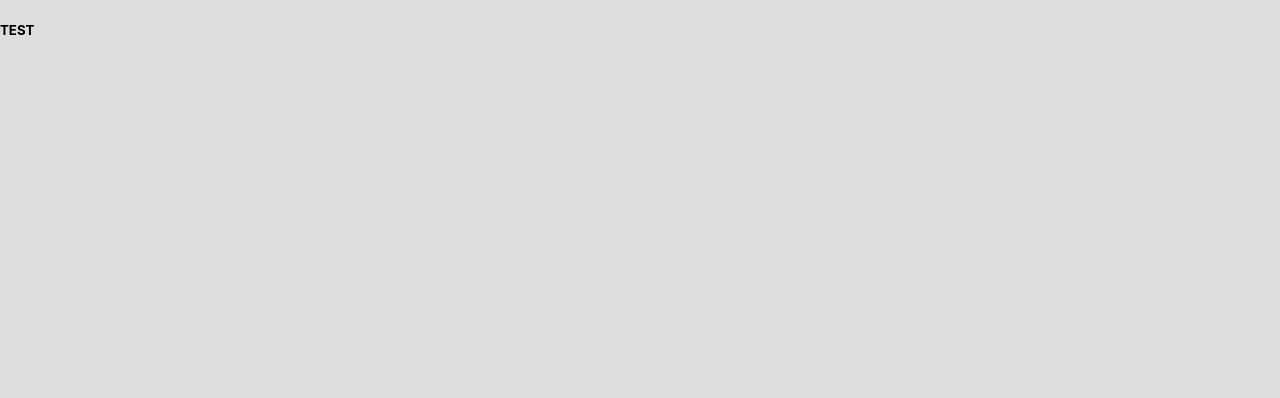
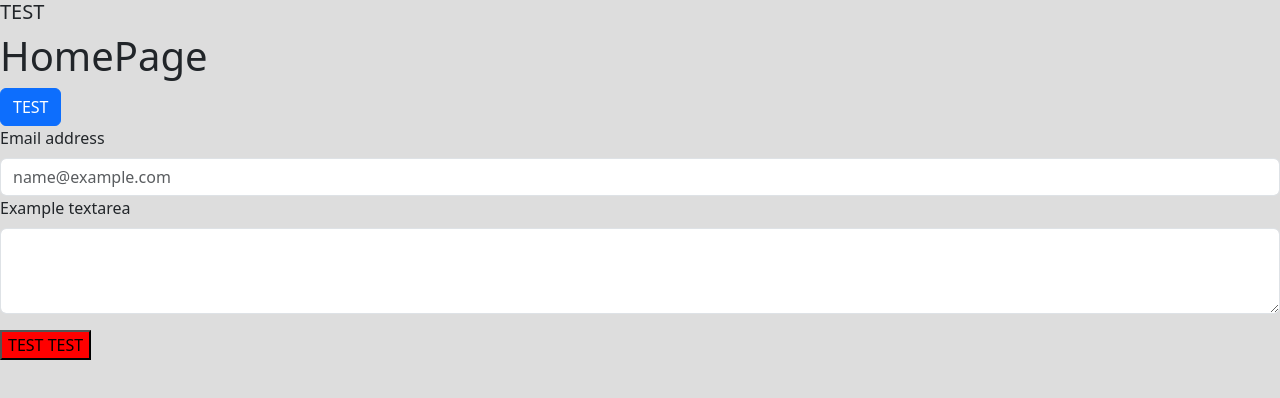
Before and after one commit to jolly01008/booking-hostel-website-frontend, a React (Create React App) app: page /api/hostels in a window 1280 px wide. Before the commit this address had no page. Shown: the top 398 px of the page. Built offline with nearby package versions, Linux system fonts and the light colour scheme.

Commit message:
feat:install react-bootstrap & styled-components & axios

```diff
--- a/package.json
+++ b/package.json
@@ -6,11 +6,15 @@
     "@testing-library/jest-dom": "^5.17.0",
     "@testing-library/react": "^13.4.0",
     "@testing-library/user-event": "^13.5.0",
+    "axios": "^1.4.0",
+    "bootstrap": "^5.3.3",
     "react": "^18.2.0",
+    "react-bootstrap": "^2.10.1",
     "react-dom": "^18.2.0",
     "react-router-dom": "^6.4.1",
     "react-scripts": "4.0.3",
     "sass": "^1.56.2",
+    "styled-components": "^6.1.8",
     "web-vitals": "^2.1.4"
   },
   "scripts": {
--- a/src/App.jsx
+++ b/src/App.jsx
@@ -1,3 +1,4 @@
+import 'bootstrap/dist/css/bootstrap.min.css';
 import './App.scss';
 import { BrowserRouter, Route, Routes } from 'react-router-dom';
 
@@ -12,9 +13,9 @@ function App() {
         <h5> TEST </h5>
         <BrowserRouter>
           <Routes>
-            <Route path="signin" element={<SignInPage />} />
-            <Route path="signup" element={<SignUpPage />} />
-            <Route path="hostels" element={<MainPage />} />
+            <Route path="api/signin" element={<SignInPage />} />
+            <Route path="api/signup" element={<SignUpPage />} />
+            <Route path="api/hostels" element={<MainPage />} />
           </Routes>
       </BrowserRouter>
     </div>
--- a/src/pages/MainPage/MainPage.jsx
+++ b/src/pages/MainPage/MainPage.jsx
@@ -1,3 +1,26 @@
+import { Button, Form } from 'react-bootstrap';
+import styled from 'styled-components' ;
+
+const StyledContainer = styled.button`
+  background-color: red;
+`
+
 export default function MainPage() {
-  return ( <h1> MainPage </h1> ) ;
+  return (
+  <div>
+    <h1> HomePage </h1>
+    <Button> TEST </Button>
+    <Form>
+      <Form.Group className="mb-" controlId="exampleForm.ControlInput1">
+        <Form.Label>Email address</Form.Label>
+        <Form.Control type="email" placeholder="name@example.com" />
+      </Form.Group>
+      <Form.Group className="mb-3" controlId="exampleForm.ControlTextarea1">
+        <Form.Label>Example textarea</Form.Label>
+        <Form.Control as="textarea" rows={3} />
+      </Form.Group>
+    </Form>
+    <StyledContainer> TEST TEST </StyledContainer>
+  </div>
+  ) ;
 }
```
Also changed, not shown: src/api/hostel.js (added, +12 -0 lines), 1 other file (tests, documents, lock files or other folders).
